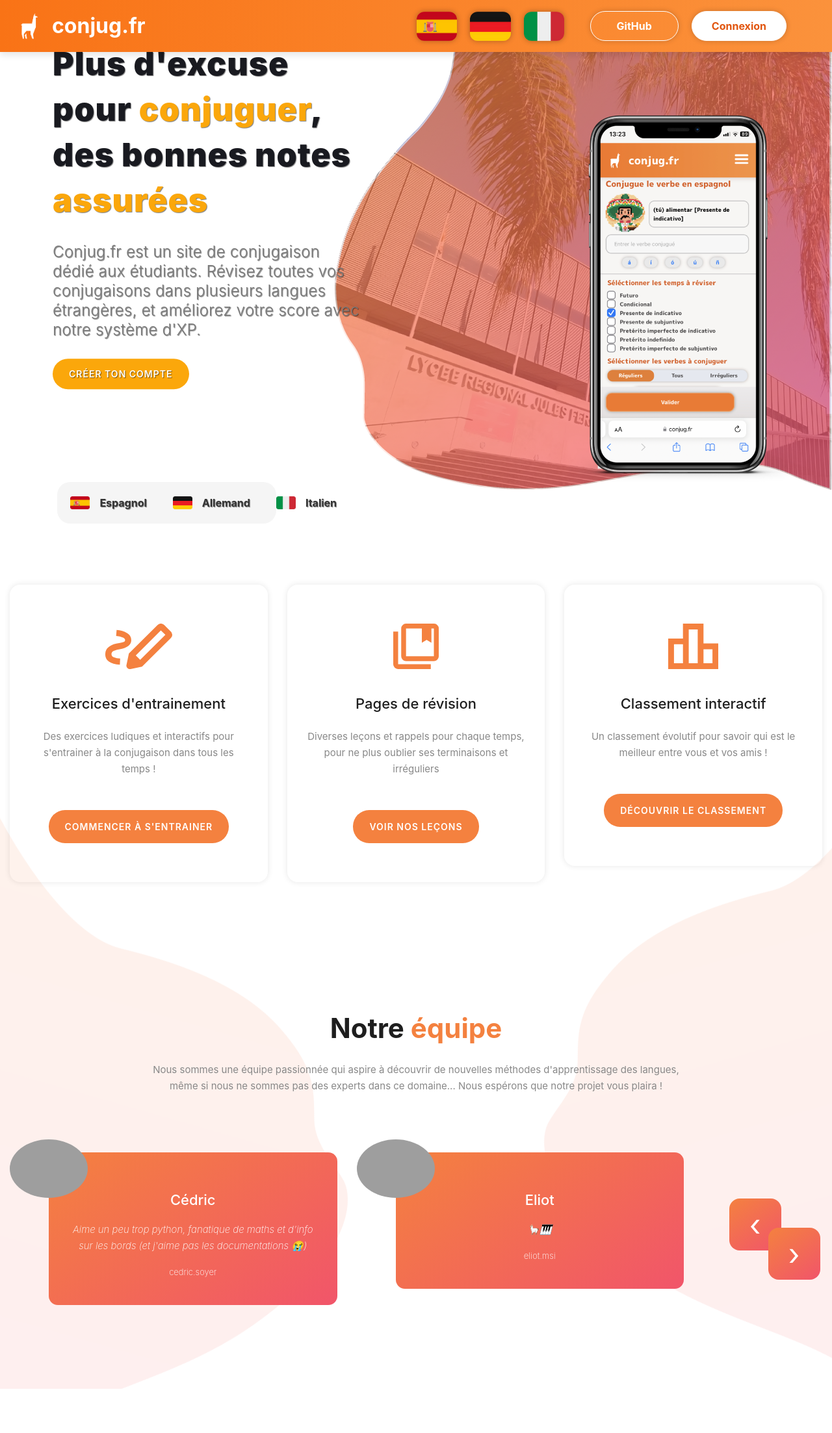
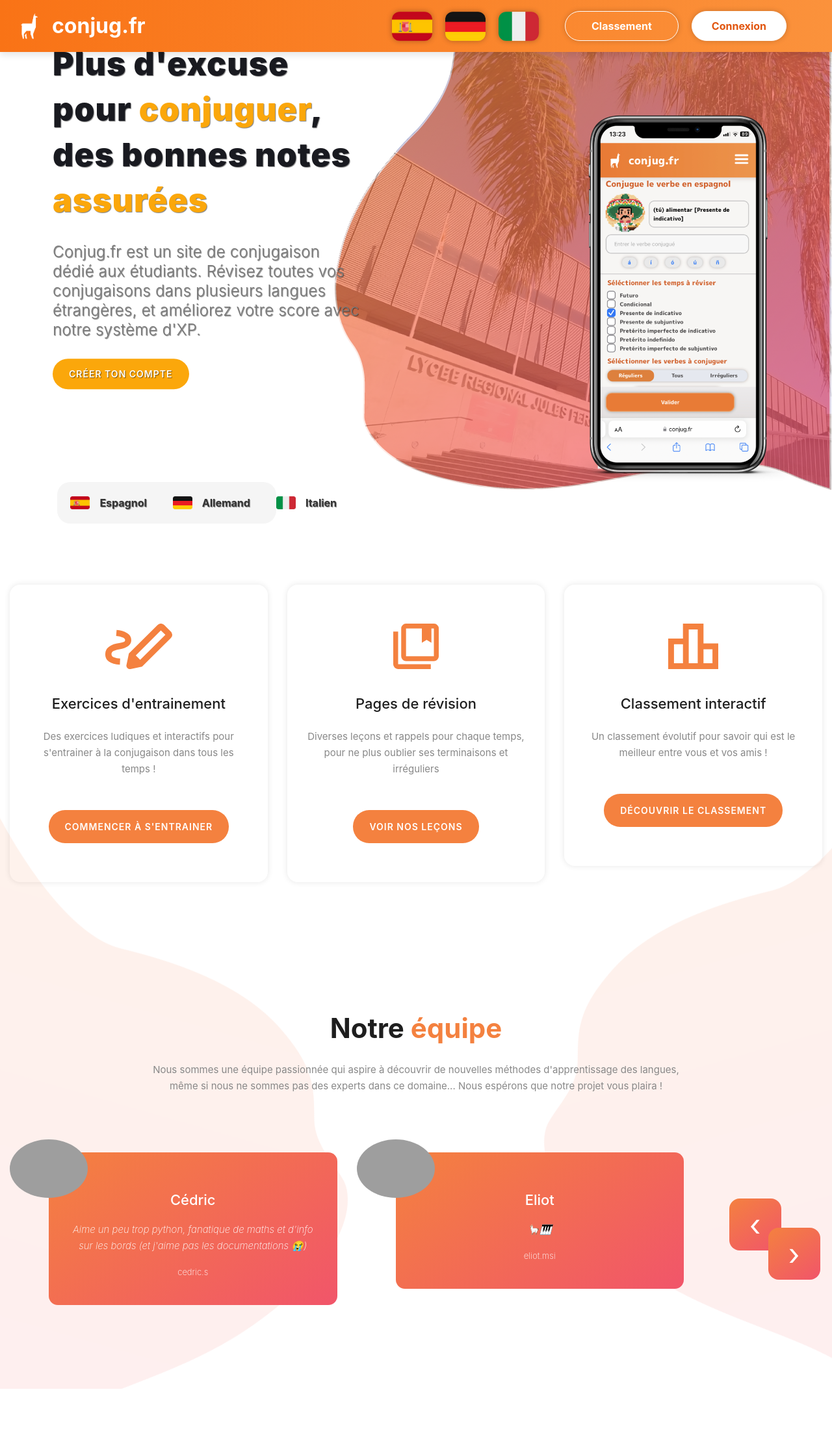
Before and after one commit to Tezay/conjug, a Flask app: page / in a window 1280 px wide. Shown: the top 2206 px of the page at 65% size. Run offline with Flask 3, Linux system fonts and the light colour scheme; parts of the project's set-up code (start-up, migrations or seed data) failed here and were passed over; some libraries are stand-ins or nearby versions; grey boxes are pictures that could not be loaded.

Commit message:
home page update

```diff
--- a/conjugFR/templates/heritage_template/header.html
+++ b/conjugFR/templates/heritage_template/header.html
@@ -14,8 +14,8 @@
 
             </span>
             <span class="interactionButtons">
-              <a href="https://github.com/Tezay/conjug" target="blank">
-                <div class="github-button">GitHub</div>
+              <a href="{{url_for('leaderboard')}}">
+                <div class="github-button">Classement</div>
               </a>
               {% if username == "Connexion" %}
               <a href="{{url_for('connexion')}}">
--- a/conjugFR/templates/home.html
+++ b/conjugFR/templates/home.html
@@ -164,7 +164,7 @@
                             <div class="testimonial-content">
                                 <h4>Cédric</h4>
                                 <p>Aime un peu trop python, fanatique de maths et d'info sur les bords (et j'aime pas les documentations 😭)</p>
-                                <span>cedric.soyer</span>
+                                <span>cedric.s</span>
                             </div>
                         </div>
                         <div class="item service-item">
```
